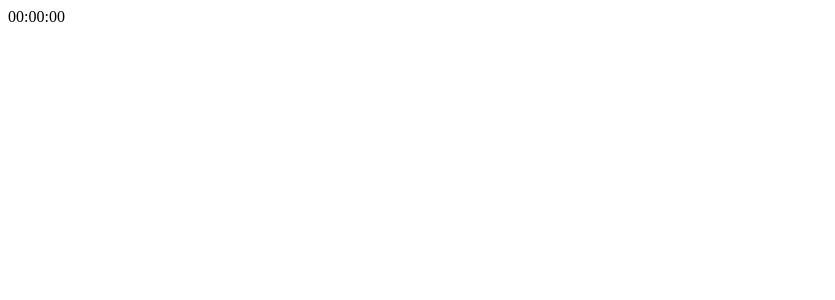
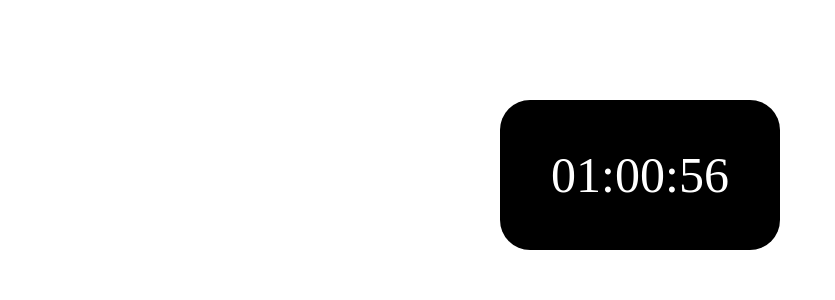
Before and after one commit to lauraportillo/react-countdown-timer, a React (Create React App) app: page / in a window 1280 px wide. Shown: the top 300 px of the page, without its empty margins (0-835 px from the left). Built offline with nearby package versions, Linux system fonts and the light colour scheme.

Commit message:
add styles

```diff
--- a/src/components/App.js
+++ b/src/components/App.js
@@ -7,8 +7,8 @@ import '../stylesheets/App.scss';
 
 const App = () => {
   //state
-  const [hours, setHours] = useState(0);
-  const [minutes, setMinutes] = useState(0);
+  const [hours, setHours] = useState(1);
+  const [minutes, setMinutes] = useState(1);
   const [seconds, setSeconds] = useState(3);
 
   //useEffect
@@ -35,7 +35,7 @@ const App = () => {
   }, [seconds, minutes]);
 
   return (
-    <div>
+    <div className="container">
       <Timer seconds={seconds} minutes={minutes} hours={hours} />
     </div>
   );
--- a/src/components/Timer.js
+++ b/src/components/Timer.js
@@ -3,9 +3,11 @@ import '../stylesheets/Timer.scss';
 
 const Timer = (props) => {
   return (
-    <div>
-      {props.hours.toString().padStart(2, '0')}:{props.minutes.toString().padStart(2, '0')}:
-      {props.seconds.toString().padStart(2, '0')}
+    <div className="timer">
+      <div className="timer__num">
+        {props.hours.toString().padStart(2, '0')}:{props.minutes.toString().padStart(2, '0')}:
+        {props.seconds.toString().padStart(2, '0')}
+      </div>
     </div>
   );
 };
--- a/src/stylesheets/App.scss
+++ b/src/stylesheets/App.scss
@@ -0,0 +1,6 @@
+.container {
+  display: flex;
+  justify-content: center;
+  margin: 20px;
+  margin-top: 100px;
+}
--- a/src/stylesheets/Timer.scss
+++ b/src/stylesheets/Timer.scss
@@ -0,0 +1,13 @@
+.timer {
+  display: flex;
+  justify-content: center;
+  align-items: center;
+  width: 280px;
+  height: 150px;
+  background-color: black;
+  border-radius: 30px;
+}
+.timer__num {
+  font-size: 50px;
+  color: white;
+}
```
